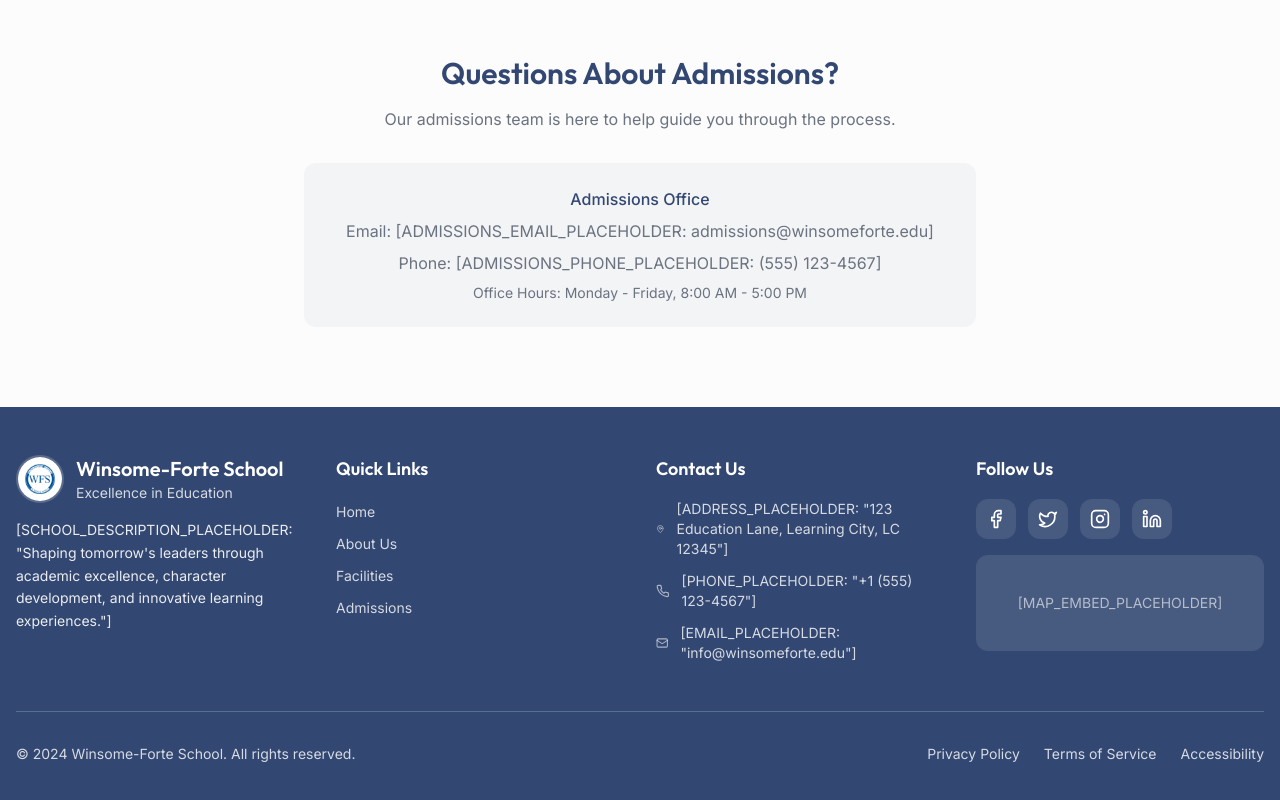
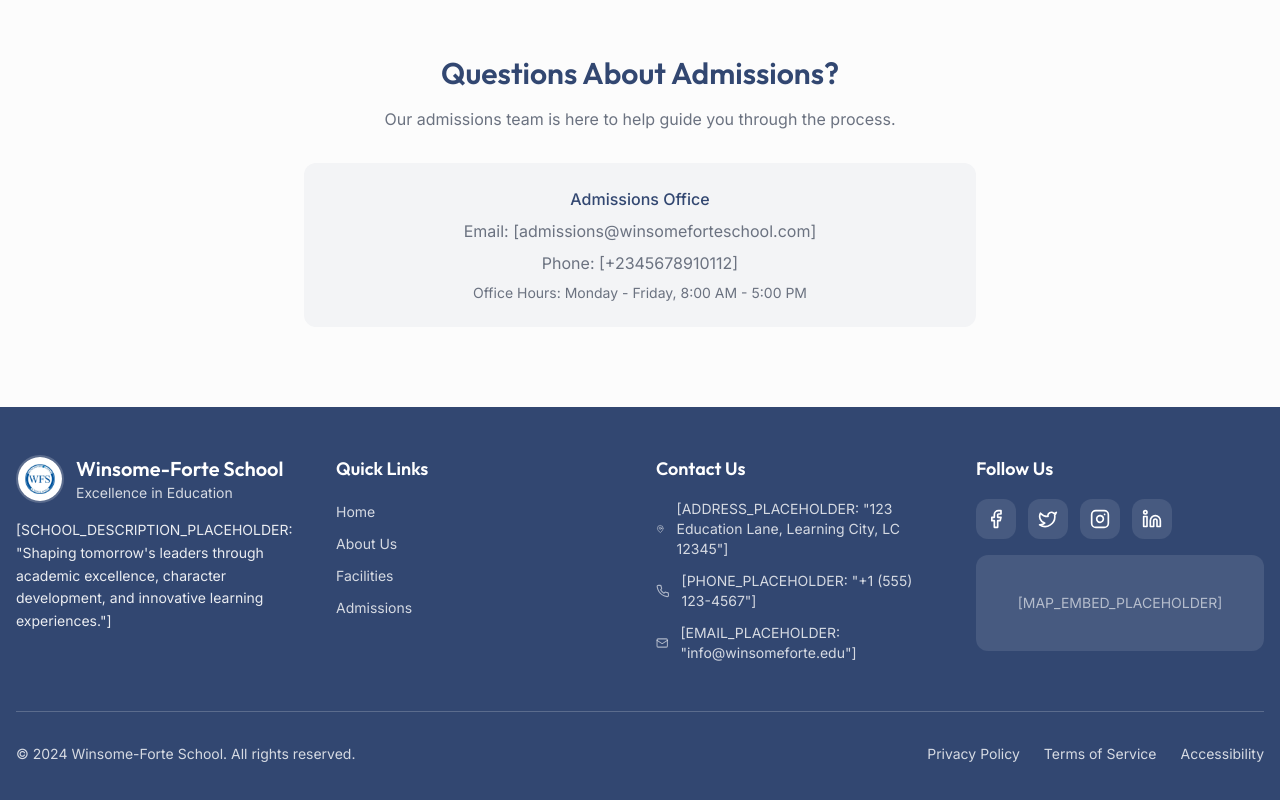
Before and after one commit to DukeVTI/winsome-forte-gateway-70, a React (Vite) app: page /admissions in a window 1280 px wide. Shown: the part 2390-3190 px from the top of the page. Built offline with nearby package versions, Linux system fonts and the light colour scheme; the HTML template or start-up script is replaced by a standard one.

Commit message:
from the dev

```diff
--- a/src/pages/Admissions.tsx
+++ b/src/pages/Admissions.tsx
@@ -509,10 +509,10 @@ const Admissions = () => {
                   Admissions Office
                 </p>
                 <p className="text-muted-foreground">
-                  Email: [ADMISSIONS_EMAIL_PLACEHOLDER: admissions@winsomeforte.edu]
+                  Email: [admissions@winsomeforteschool.com]
                 </p>
                 <p className="text-muted-foreground">
-                  Phone: [ADMISSIONS_PHONE_PLACEHOLDER: (555) 123-4567]
+                  Phone: [+2345678910112]
                 </p>
                 <p className="text-muted-foreground text-sm">
                   Office Hours: Monday - Friday, 8:00 AM - 5:00 PM
```
